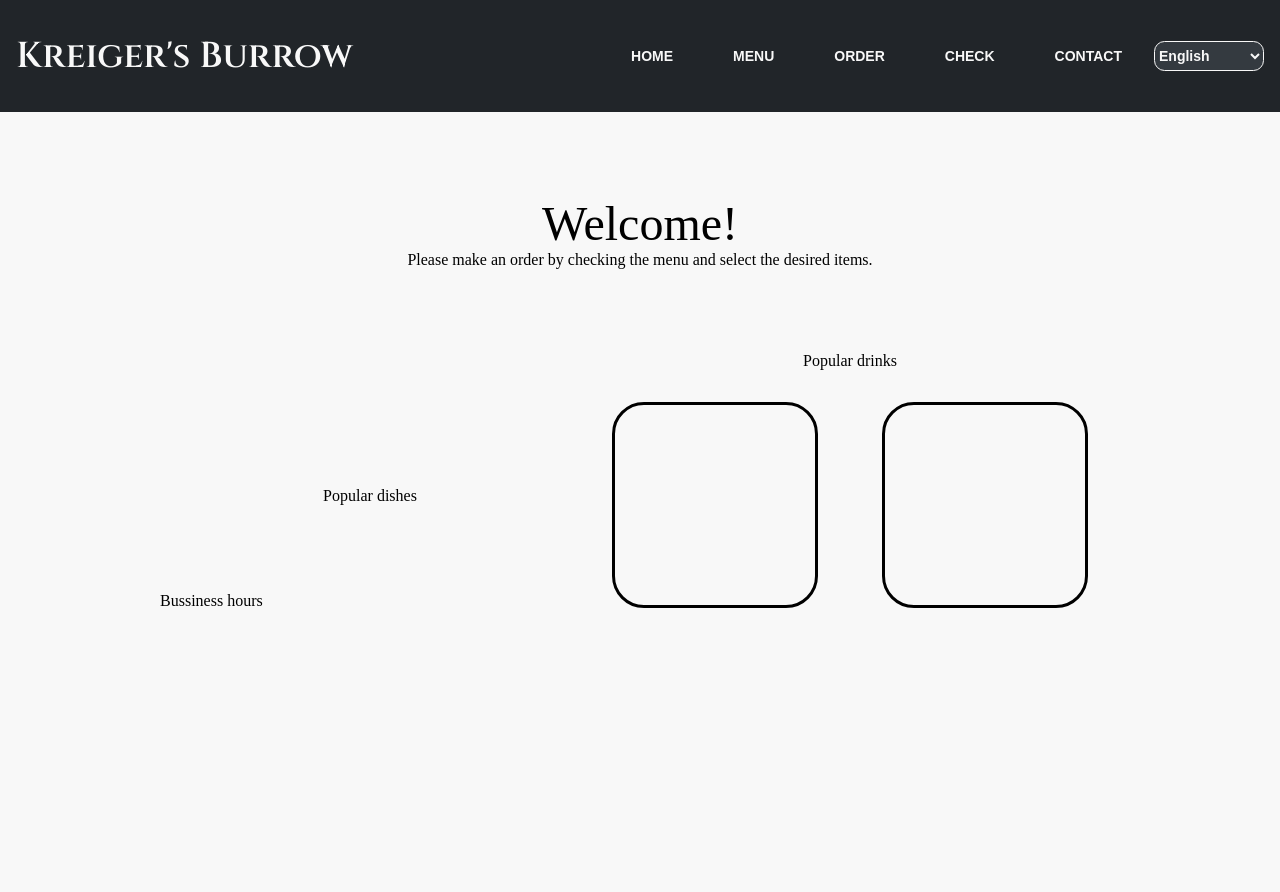
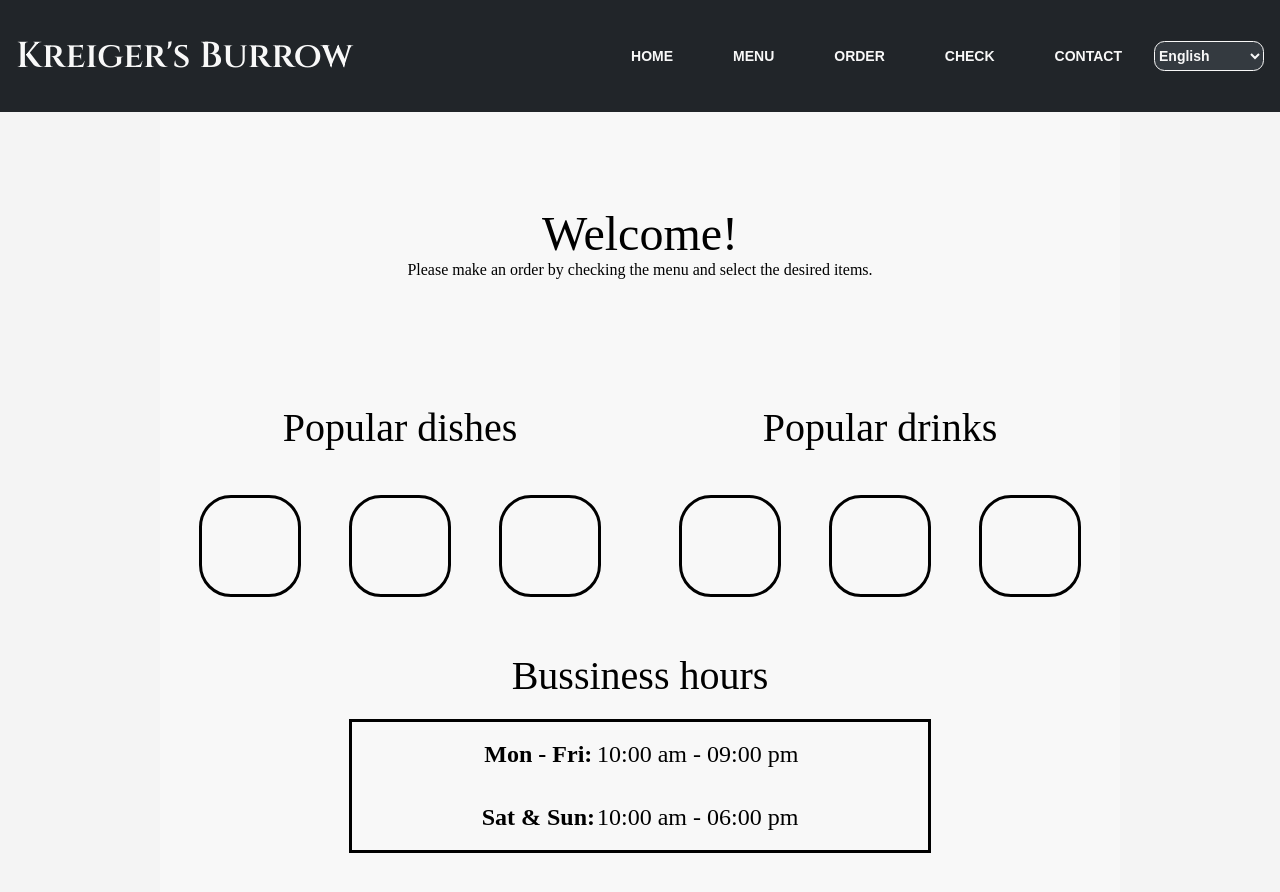
Before and after one commit to jsphthrn/restaurant-page-top, a website built with webpack: page src/template.html in a window 1280 px wide. Built offline with nearby package versions, Linux system fonts and the light colour scheme.

Commit message:
Progress on Home tab.

```diff
--- a/src/normal-page.js
+++ b/src/normal-page.js
@@ -9,6 +9,8 @@ export let localeHome = {
         'subheader-bussiness': "Bussiness hours",
         'workdays': 'Mon - Fri: ',
         'weekends': 'Sat & Sun: ',
+        'hour-work': '10:00 am - 09:00 pm',
+        'hour-end': '10:00 am - 06:00 pm',
 
     },
 
@@ -21,6 +23,8 @@ export let localeHome = {
         'subheader-bussiness': "Horarios de servicio",
         'workdays': 'Lun - Vie: ',
         'weekends': 'Sáb - Dom: ',
+        'hour-work': '10:00 am - 09:00 pm',
+        'hour-end': '10:00 am - 06:00 pm',
 
     },
 
@@ -33,6 +37,8 @@ export let localeHome = {
         'subheader-bussiness': "営業時間",
         'workdays': '月 ~ 金: ',
         'weekends': '土 ~ 日: ',
+        'hour-work': '午前10時 - 午後9時',
+        'hour-end': '午前10時 - 午後6時',
 
     },
 
@@ -45,6 +51,8 @@ export let localeHome = {
         'subheader-bussiness': "营业时间",
         'workdays': '周一 ~ 周五: ',
         'weekends': '周六和周日: ',
+        'hour-work': '上午10小时 - 晚上9小时',
+        'hour-end': '上午10小时 - 下午6小时',
 
     },
 
@@ -92,6 +100,7 @@ export function deployHome (lang, container) {
     const elementContainer = document.createElement("div");
     elementContainer.appendChild(document.createElement("div"));
     elementContainer.appendChild(document.createElement("div"));
+    elementContainer.appendChild(document.createElement("div"));
 
     subsectionTwoOne.appendChild(elementContainer);
 
@@ -103,7 +112,13 @@ export function deployHome (lang, container) {
     subHeaderDrinks.textContent = localeHome[lang]["subheader-drinks"];
 
     subsectionTwoTwo.appendChild(subHeaderDrinks);
-    subsectionTwoTwo.appendChild(elementContainer);
+
+    const elementContainer1 = document.createElement("div");
+    elementContainer1.appendChild(document.createElement("div"));
+    elementContainer1.appendChild(document.createElement("div"));
+    elementContainer1.appendChild(document.createElement("div"));
+
+    subsectionTwoTwo.appendChild(elementContainer1);
 
 
     sectionTwo.appendChild(subsectionTwoTwo);
@@ -115,10 +130,34 @@ export function deployHome (lang, container) {
     subHeaderBussiness.setAttribute("id","subheader-drinks");
     subHeaderBussiness.textContent = localeHome[lang]["subheader-bussiness"];
 
+    const sectionThree = document.createElement("div");
+    sectionThree.setAttribute("id", "section-three");
+    sectionThree.setAttribute("class", "subsection");
+
+    const bussinessPanel = document.createElement("div");
+    bussinessPanel.setAttribute("class", "panel");
+
+    const bussinessTable = document.createElement("table");
+    bussinessTable.setAttribute("id", "bussiness-table");
+    bussinessTable.appendChild(document.createElement("tr"));
+    bussinessTable.firstChild.appendChild(document.createElement("th"));
+    bussinessTable.firstChild.firstChild.textContent = localeHome[lang]["workdays"];
+    bussinessTable.firstChild.appendChild(document.createElement("td"));
+    bussinessTable.firstChild.lastChild.textContent = localeHome[lang]["hour-work"];
+    bussinessTable.appendChild(document.createElement("tr"));
+    bussinessTable.lastChild.appendChild(document.createElement("th"));
+    bussinessTable.lastChild.firstChild.textContent = localeHome[lang]["weekends"];
+    bussinessTable.lastChild.appendChild(document.createElement("td"));
+    bussinessTable.lastChild.lastChild.textContent = localeHome[lang]["hour-end"]
+
+    bussinessPanel.appendChild(bussinessTable);
+
+    sectionThree.appendChild(subHeaderBussiness);
+    sectionThree.appendChild(bussinessPanel);
 
     base.appendChild(sectionOne);
     base.appendChild(sectionTwo);
-    base.appendChild(subHeaderBussiness);
+    base.appendChild(sectionThree);
 
     return base;
 
--- a/src/style.css
+++ b/src/style.css
@@ -7,6 +7,7 @@
     --main-black: #212529;
     --white-background: #f8f8f8;
     --reduced-black: #343a40;
+    --grey-background: #f4f4f4;
 }
 
 header {
@@ -54,7 +55,7 @@ header {
 }
 
 #content {
-    background-color: var(--white-background);
+    background-color: var(--grey-background);
     max-width: 100vw;
     height: 100vh;
     box-sizing: border-box;
@@ -64,12 +65,12 @@ header {
 
 #base {
     grid-column: 2;
+    background-color: var(--white-background);
 }
 
 .section {
-    height: 30vh;
-    max-width: 75vw;
-
+    height: 32.5vh;
+    max-width: 80vw;
 }
 
 #section-one {
@@ -96,21 +97,38 @@ header {
 .subsection div {
     display: flex;
     flex-direction: row;
-    justify-content: s
+    justify-content: center;
 
 }
 
 .subsection div div {
-    width: 200px;
-    height: 200px;
+    width: 6em;
+    height: 6em;
     border-style: solid;
     border-radius: 2em;
-    margin: 2em;
+    margin: 1.5em;
 }
 
 #welcome-message {
-    font-size: 48px;
+    font-size: 3em;
     font-weight: 500;
 
 
 }
+
+.subheader {
+    font-size: 2.5em;
+    font-weight: 500;
+    margin: 0.5em 0;
+}
+
+.panel {
+    width: 60%;
+    height: 8em;
+    border-style: solid;
+}
+
+#bussiness-table tr * {
+    font-size: 1.5em;
+
+}
```
